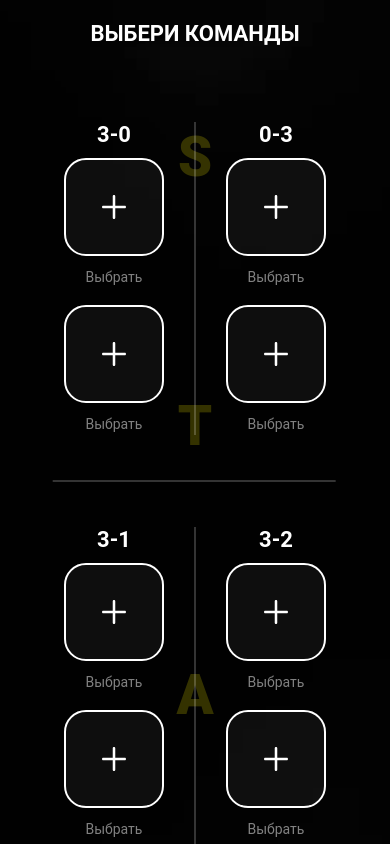
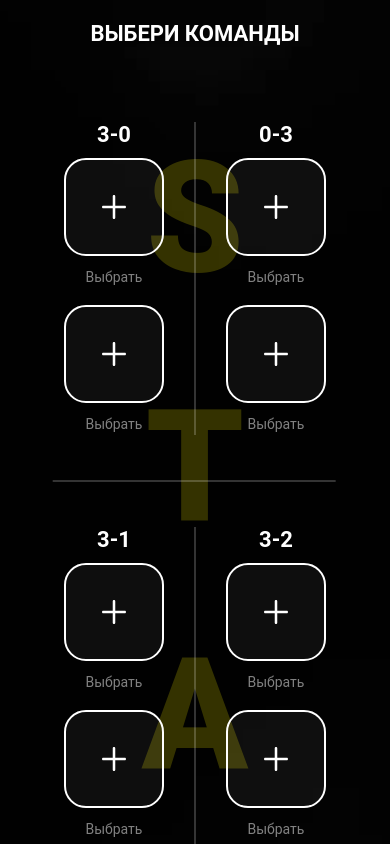
Before and after one commit to Ramosok/cyber-tournament, a React (Vite) app: page / in a window 390 px wide. Shown: the part 720-1564 px from the top of the page. Built offline with nearby package versions, Linux system fonts and the light colour scheme.

Commit message:
style: enlarge stage watermark font size on mobile
Co-authored-by: arena-agent <297053741+arena-agent@users.noreply.github.com>

```diff
--- a/src/components/Bids/components/Stage/stage.module.css
+++ b/src/components/Bids/components/Stage/stage.module.css
@@ -36,9 +36,15 @@
   justify-content: space-between;
   align-items: center;
   height: 100%;
-  font-size: clamp(48px, 14vw, 76px);
-  line-height: 0.95;
-  padding: 10px 0;
+  font-size: clamp(110px, 40vw, 165px);
+  line-height: 0.82;
+  padding: 32px 0 12px;
+}
+
+.watermarkMobile span {
+  display: flex;
+  align-items: center;
+  justify-content: center;
 }
 
 .watermarkDesktop {
```
